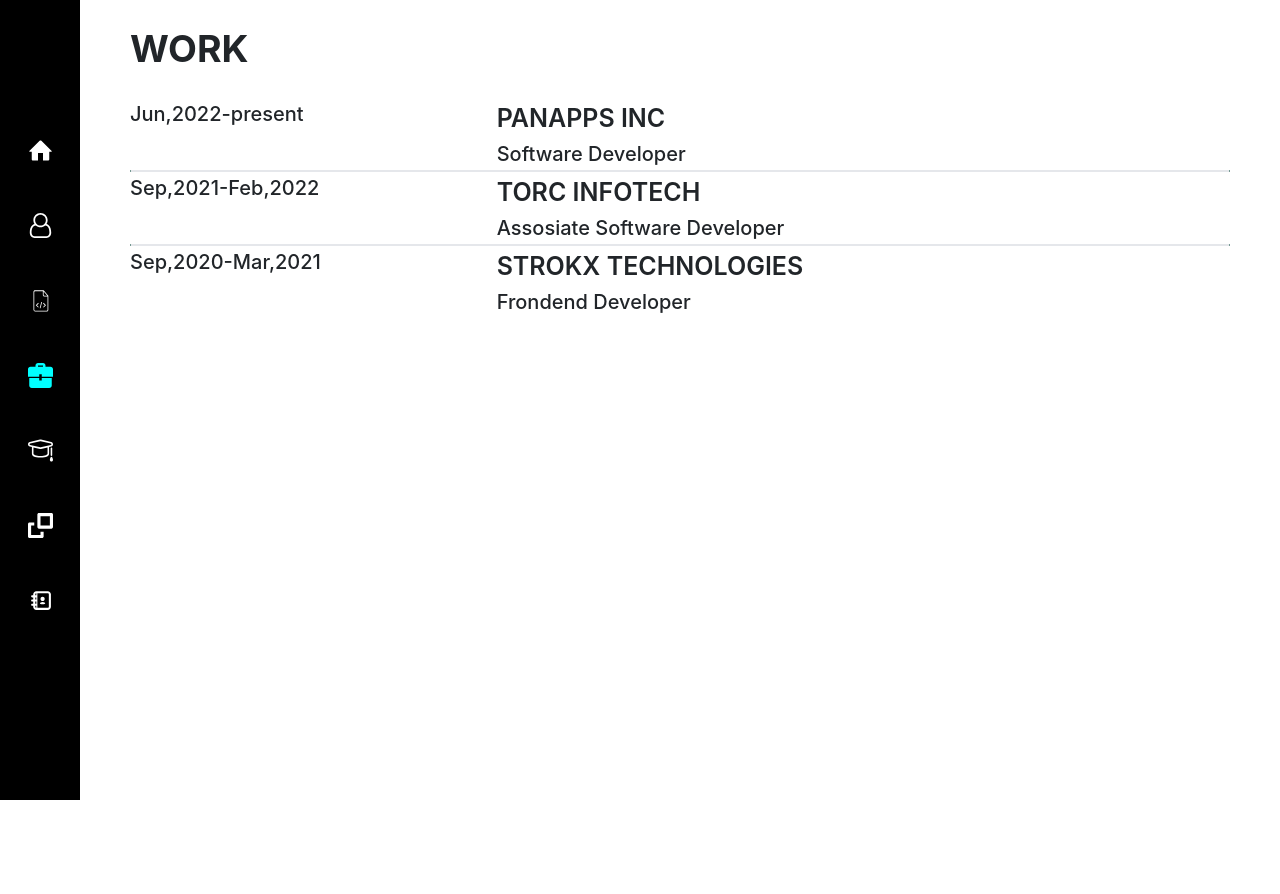
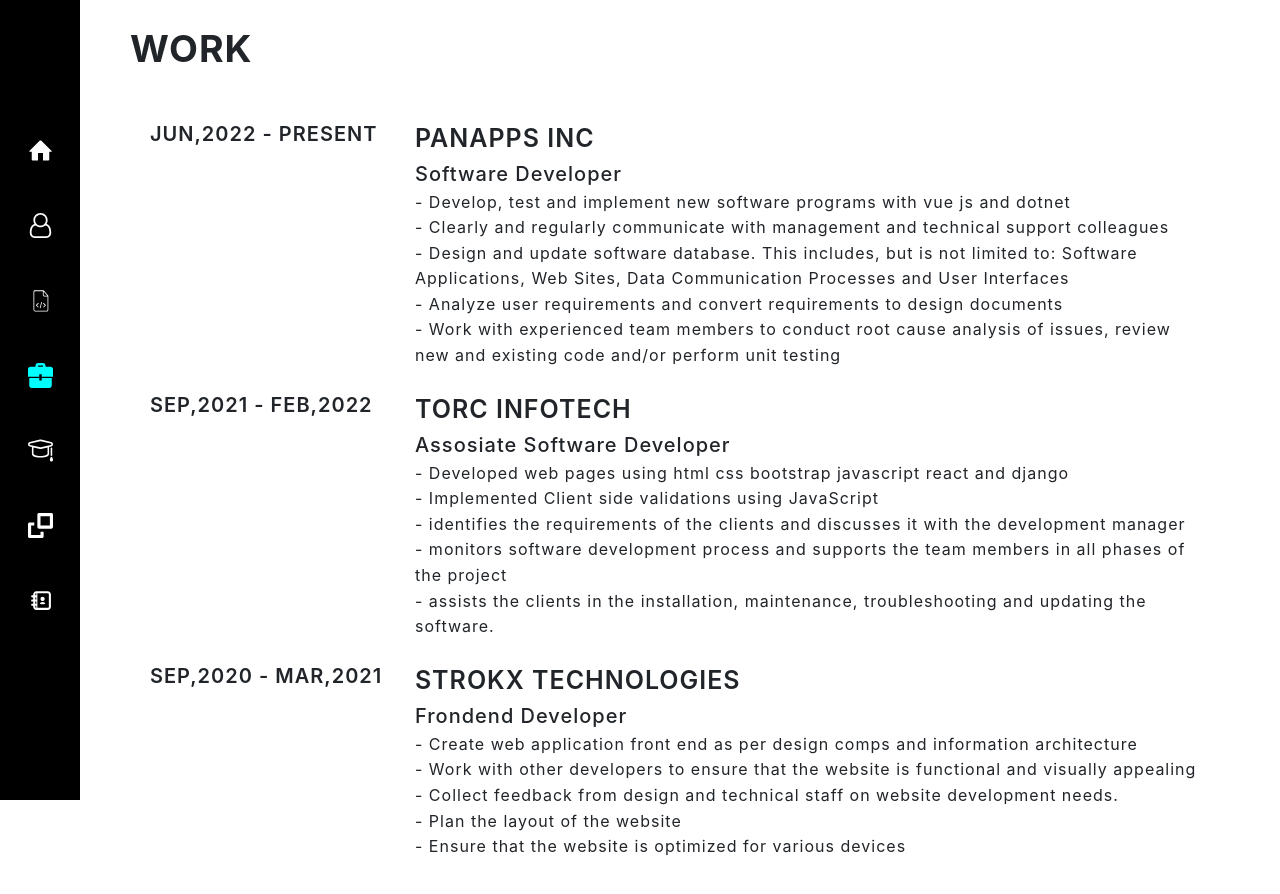
Before and after one commit to ananthuk7/my-profie-new, a Vue app: page /work in a window 1280 px wide. Shown: the top 894 px of the page. Before the commit the page ends 800 px from the top, so only its background shows below. Built offline with nearby package versions, Linux system fonts and the light colour scheme.

Commit message:
new component and content added

```diff
--- a/src/assets/scss/pages/_work.scss
+++ b/src/assets/scss/pages/_work.scss
@@ -1,25 +1,35 @@
 .work {
   color: #212529;
+  letter-spacing: 0.1rem;
+  min-height: 100vh;
+  padding-top: 3rem;
+  padding-bottom: 10rem;
+  &__card {
+    padding-right: 2rem;
+    padding-left: 2rem;
+    padding-top: 2rem;
+  }
   &__date {
     font-size: 2rem;
-    font-weight: 500;
-    color: inherit;
+    font-weight: 600;
+    text-transform: uppercase;
   }
   &__title {
     font-size: 2.5rem;
     font-weight: 600;
     text-transform: uppercase;
-    color: inherit;
   }
   &__subtitle {
-    color: inherit;
-    font-weight:500;
+    font-weight: 500;
     font-size: 2rem;
   }
   &__description {
     font-size: 1.6rem;
-    color: inherit;
-    font-weight:400;
+    font-weight: 400;
     margin-bottom: 2rem;
   }
+  &__list{
+    font-size: 1.6rem;
+    font-weight: 400;
+  }
 }
--- a/src/components/Sidebar.vue
+++ b/src/components/Sidebar.vue
@@ -35,5 +35,6 @@ import Icons from "@/components/icons/Icon.vue";
 <style lang="scss">
 a.router-link-exact-active .icons {
   fill: aqua;
+
 }
 </style>
--- /dev/null
+++ b/src/components/WorkCard.vue
@@ -0,0 +1,37 @@
+<script setup lang="ts">
+export interface WorkDetails {
+  period: string;
+  company: string;
+  designation: string;
+  description?: string[];
+}
+export interface Props {
+  work: WorkDetails;
+}
+const props = defineProps<Props>();
+</script>
+
+<template>
+  <div class="work__card">
+    <div class="row">
+      <div class="col-md-4 col-lg-3">
+        <p class="work__date">{{ props.work?.period }}</p>
+      </div>
+      <div class="col-md-8 col-lg-9">
+        <div class="work__content">
+          <h1 class="work__title">{{ props.work?.company }}</h1>
+          <h2 class="work__subtitle">{{ props.work?.designation }}</h2>
+          <ul v-if="props.work?.description">
+            <li
+              class="work__list"
+              v-for="work in props.work?.description"
+              :key="work"
+            >
+              {{ work }}
+            </li>
+          </ul>
+        </div>
+      </div>
+    </div>
+  </div>
+</template>
--- a/src/views/About.vue
+++ b/src/views/About.vue
@@ -5,7 +5,10 @@ import { onMounted, ref } from "vue";
   <div id="about" class="about">
     <div class="about__child">
       <h3 class="text-4xl md:text-5xl font-bold mb-8 mt-4">About Me</h3>
-      <p class="text-slate-800 text-left text-xl sm:text-2xl sm:text-center font-semibold">
+      <p
+        class="text-slate-800 text-left text-xl sm:text-2xl sm:text-center font-semibold"
+        style="hyphens: auto"
+      >
         I'm a web developer and UI/UX developer. I love to solve design
         problems, develop new features and design prototypes using different
         mediums. My work is mainly focused on frontend-development. As for
@@ -16,5 +19,3 @@ import { onMounted, ref } from "vue";
     </div>
   </div>
 </template>
-
-<style scoped></style>
--- a/src/views/Home.vue
+++ b/src/views/Home.vue
@@ -1,4 +1,16 @@
-<script setup lang="ts"></script>
+<script setup lang="ts">
+import { useRouter } from "vue-router";
+
+const router = useRouter();
+console.log(router);
+/**
+ *@description A function that is called when the user clicks on the Hire Me button. It is using the router to navigate to the contact page.
+ *@returns void
+ */
+function gotoContact(): void {
+  router.push({ name: "contact" });
+}
+</script>
 
 <template>
   <div class="main flex items-center justify-center min-h-screen">
@@ -27,6 +39,7 @@
                 >Resume</VueButton
               >
               <VueButton
+                @click="gotoContact()"
                 class="btn border border-zinc-900 hover:bg-zinc-900 hover:text-white ml-0 lg:ml-5 mt-2 lg:mt-0 transition duration-700 ease-out"
                 >Hire Me</VueButton
               >
--- a/src/views/Work.vue
+++ b/src/views/Work.vue
@@ -1,51 +1,55 @@
-<script setup lang="ts"></script>
+<script setup lang="ts">
+import WorkCard from "@/components/WorkCard.vue";
+interface WorkDetails {
+  period: string;
+  company: string;
+  designation: string;
+  description?: string[];
+}
+const workData: WorkDetails[] = [
+  {
+    period: "Jun,2022 - present",
+    company: "PanApps Inc",
+    designation: "Software Developer",
+    description: [
+      "- Develop, test and implement new software programs with vue js and dotnet",
+      "- Clearly and regularly communicate with management and technical support colleagues",
+      "- Design and update software database. This includes, but is not limited to: Software Applications, Web Sites, Data Communication Processes and User Interfaces",
+      "- Analyze user requirements and convert requirements to design documents",
+      "- Work with experienced team members to conduct root cause analysis of issues, review new and existing code and/or perform unit testing",
+    ],
+  },
+  {
+    period: "Sep,2021 - Feb,2022",
+    company: "Torc Infotech",
+    designation: "Assosiate Software Developer",
+    description: [
+      "- Developed web pages using html css bootstrap javascript  react and django",
+      "- Implemented Client side validations using JavaScript",
+      "- identifies the requirements of the clients and discusses it with the development manager",
+      "-  monitors software development process and supports the team members in all phases of the project",
+      "- assists the clients in the installation, maintenance, troubleshooting and updating the software.",
+    ],
+  },
+  {
+    period: "Sep,2020 - Mar,2021",
+    company: "Strokx Technologies",
+    designation: "Frondend Developer",
+    description: [
+      "- Create web application front end as per design comps and information architecture",
+      " - Work with other developers to ensure that the website is functional and visually appealing",
+      " - Collect feedback from design and technical staff on website development needs.",
+      "- Plan the layout of the website",
+      "- Ensure that the website is optimized for various devices",
+    ],
+  },
+];
+</script>
 
 <template>
-  <div id="work " class="work pd-screen container pt-12">
+  <div id="work " class="work pd-screen pt-12">
     <h1 class="text-6xl font-bold uppercase mb-12">Work</h1>
-    <div class="row">
-      <div class="col-md-4"><p class="work__date">Jun,2022-present</p></div>
-      <div class="col-md-8">
-        <div class="work__content">
-          <h1 class="work__title">PanApps Inc</h1>
-          <h2 class="work__subtitle">Software Developer</h2>
-          <!-- <p class="work__description">
-            - Lorem ipsum dolor sit amet consectetur adipisicing elit. Odio
-            tempore autem delectus asperiores quia reprehenderit quas inventore?
-            Non, odit ut cupiditate molestias delectus expedita ab eos quam sint
-            cum ullam.
-          </p> -->
-        </div>
-      </div>
-      <hr class="border border-x-emerald-900 w-full" />
-      <div class="col-md-4"><p class="work__date">Sep,2021-Feb,2022</p></div>
-      <div class="col-md-8">
-        <div class="work__content">
-          <h1 class="work__title">Torc Infotech</h1>
-          <h2 class="work__subtitle">Assosiate Software Developer</h2>
-          <!-- <p class="work__description">
-            - Lorem ipsum dolor sit amet consectetur adipisicing elit. Odio
-            tempore autem delectus asperiores quia reprehenderit quas inventore?
-            Non, odit ut cupiditate molestias delectus expedita ab eos quam sint
-            cum ullam.
-          </p> -->
-        </div>
-      </div>
-      <hr class="border border-x-emerald-900 w-full" />
-      <div class="col-md-4"><p class="work__date">Sep,2020-Mar,2021</p></div>
-      <div class="col-md-8">
-        <div class="work__content">
-          <h1 class="work__title">Strokx Technologies</h1>
-          <h2 class="work__subtitle">Frondend Developer</h2>
-          <!-- <p class="work__description">
-            - Lorem ipsum dolor sit amet consectetur adipisicing elit. Odio
-            tempore autem delectus asperiores quia reprehenderit quas inventore?
-            Non, odit ut cupiditate molestias delectus expedita ab eos quam sint
-            cum ullam.
-          </p> -->
-        </div>
-      </div>
-    </div>
+    <WorkCard v-for="work in workData" :work="work" />
   </div>
 </template>
 
```
Also changed, not shown: src/views/Education.vue (+0 -20 lines).
